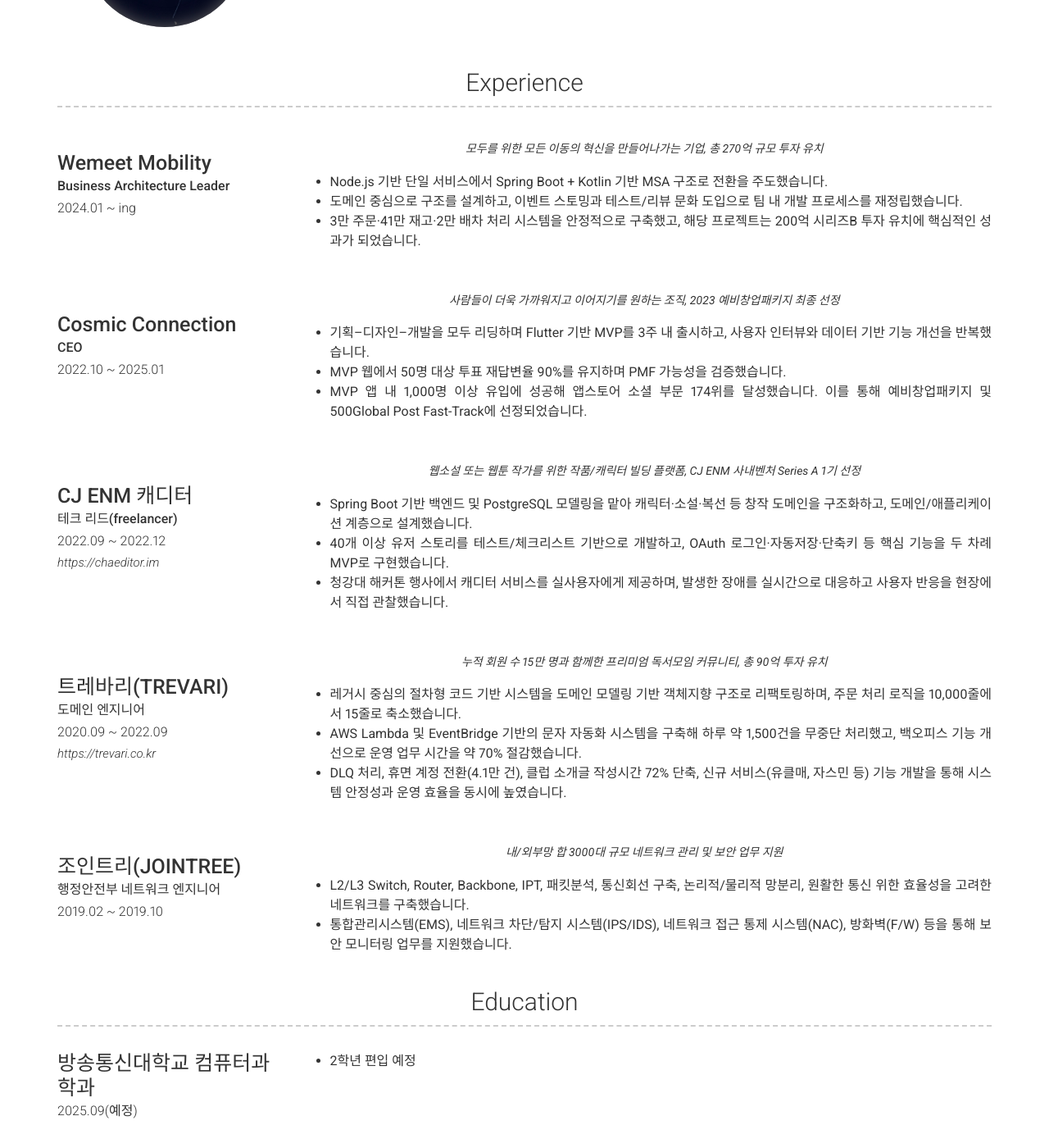
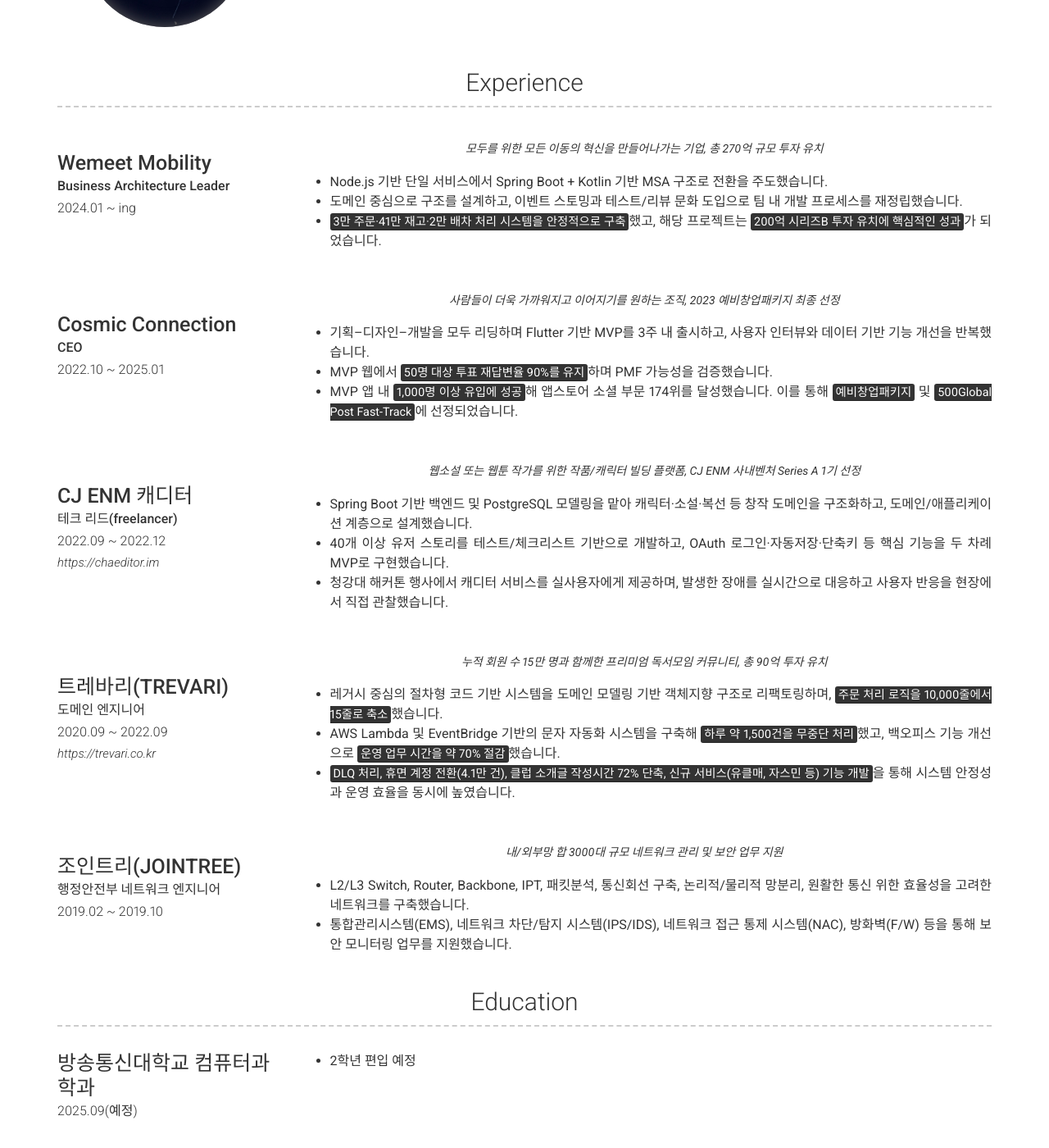
Before and after one commit to currenjin/resume, a Jekyll site: the page built from index.md, in a window 1280 px wide and 1400 px high, scrolled down 523 px. Shown: the whole window at 82% size. Built offline with Jekyll 4.4.1, drawn with Linux system fonts in a browser that asks for light colours; nearby versions of some CDN libraries.

```diff
--- a/_config.yml
+++ b/_config.yml
@@ -75,7 +75,7 @@ content:
         description: |
           - Node.js 기반 단일 서비스에서 Spring Boot + Kotlin 기반 MSA 구조로 전환을 주도했습니다.
           - 도메인 중심으로 구조를 설계하고, 이벤트 스토밍과 테스트/리뷰 문화 도입으로 팀 내 개발 프로세스를 재정립했습니다.
-          - 3만 주문·41만 재고·2만 배차 처리 시스템을 안정적으로 구축했고, 해당 프로젝트는 200억 시리즈B 투자 유치에 핵심적인 성과가 되었습니다.
+          - <mark>3만 주문·41만 재고·2만 배차 처리 시스템을 안정적으로 구축</mark>했고, 해당 프로젝트는 <mark>200억 시리즈B 투자 유치에 핵심적인 성과</mark>가 되었습니다.
       - layout: left
         title: Cosmic Connection
         sub_title: CEO
@@ -85,8 +85,8 @@ content:
           사람들이 더욱 가까워지고 이어지기를 원하는 조직, 2023 예비창업패키지 최종 선정
         description: |
           - 기획–디자인–개발을 모두 리딩하며 Flutter 기반 MVP를 3주 내 출시하고, 사용자 인터뷰와 데이터 기반 기능 개선을 반복했습니다.
-          - MVP 웹에서 50명 대상 투표 재답변율 90%를 유지하며 PMF 가능성을 검증했습니다.
-          - MVP 앱 내 1,000명 이상 유입에 성공해 앱스토어 소셜 부문 174위를 달성했습니다. 이를 통해 예비창업패키지 및 500Global Post Fast-Track에 선정되었습니다.
+          - MVP 웹에서 <mark>50명 대상 투표 재답변율 90%를 유지</mark>하며 PMF 가능성을 검증했습니다.
+          - MVP 앱 내 <mark>1,000명 이상 유입에 성공</mark>해 앱스토어 소셜 부문 174위를 달성했습니다. 이를 통해 <mark>예비창업패키지</mark> 및 <mark>500Global Post Fast-Track</mark>에 선정되었습니다.
       - layout: left
         title: CJ ENM 캐디터
         sub_title: 테크 리드(freelancer)
@@ -106,9 +106,9 @@ content:
         quote: >
           누적 회원 수 15만 명과 함께한 프리미엄 독서모임 커뮤니티, 총 90억 투자 유치
         description: |
-          - 레거시 중심의 절차형 코드 기반 시스템을 도메인 모델링 기반 객체지향 구조로 리팩토링하며, 주문 처리 로직을 10,000줄에서 15줄로 축소했습니다.
-          - AWS Lambda 및 EventBridge 기반의 문자 자동화 시스템을 구축해 하루 약 1,500건을 무중단 처리했고, 백오피스 기능 개선으로 운영 업무 시간을 약 70% 절감했습니다.
-          - DLQ 처리, 휴면 계정 전환(4.1만 건), 클럽 소개글 작성시간 72% 단축, 신규 서비스(유클매, 자스민 등) 기능 개발을 통해 시스템 안정성과 운영 효율을 동시에 높였습니다.
+          - 레거시 중심의 절차형 코드 기반 시스템을 도메인 모델링 기반 객체지향 구조로 리팩토링하며, <mark>주문 처리 로직을 10,000줄에서 15줄로 축소</mark>했습니다.
+          - AWS Lambda 및 EventBridge 기반의 문자 자동화 시스템을 구축해 <mark>하루 약 1,500건을 무중단 처리</mark>했고, 백오피스 기능 개선으로 <mark>운영 업무 시간을 약 70% 절감</mark>했습니다.
+          - <mark>DLQ 처리, 휴면 계정 전환(4.1만 건), 클럽 소개글 작성시간 72% 단축, 신규 서비스(유클매, 자스민 등) 기능 개발</mark>을 통해 시스템 안정성과 운영 효율을 동시에 높였습니다.
       - layout: left
         title: 조인트리(JOINTREE)
         sub_title: 행정안전부 네트워크 엔지니어
@@ -132,7 +132,7 @@ content:
         quote: >
           한국산업인력공단이 주최하는 기능경기대회를 목적으로 개설된 동아리
         description: |
-          - 기능경기대회 다수 수상
+          - <mark>기능경기대회 다수 수상</mark>
           - Network: Cisco Router/Switch/VoIP Phone
           - Linux(Ubuntu): DNS, CA, Partitioning, Scheduling, File System
           - Windows Server: Web server, DHCP, DNS, User profile
```
